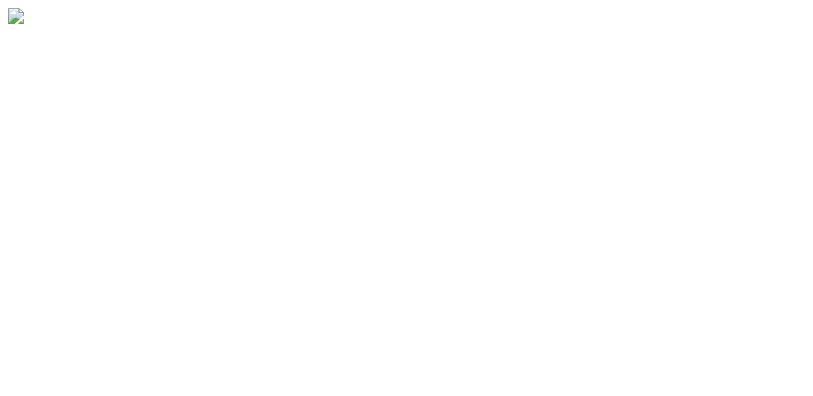
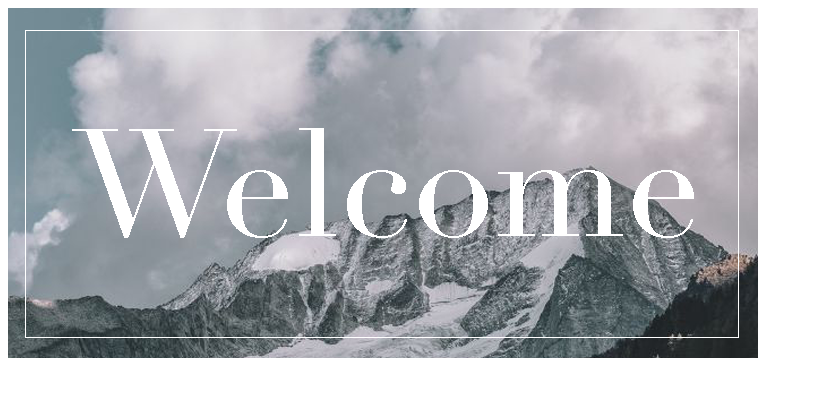
Before and after one commit to NerdyBoy1/Boink, a plain HTML site: page index.html in a window 1280 px wide. Shown: the whole page, without its empty margins (0-813 px from the left). Drawn offline with Linux system fonts and the light colour scheme.

Commit message:
Add files via upload

```diff
--- a/index.html
+++ b/index.html
@@ -5,6 +5,6 @@
     <title></title>
   </head>
   <body>
-    <img src = "Discord CWU/welcome.png"
+    <img src = "welcome.png" />
   </body>
 </html>
```
